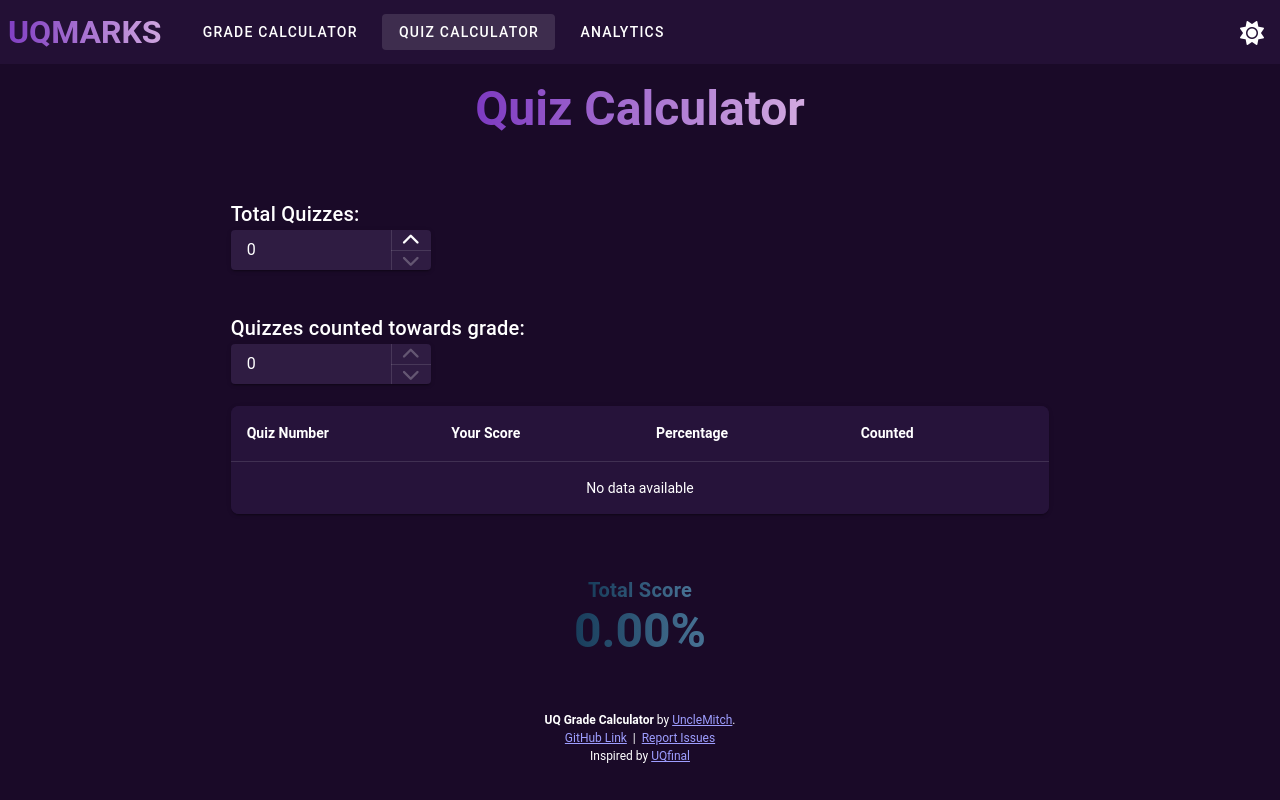
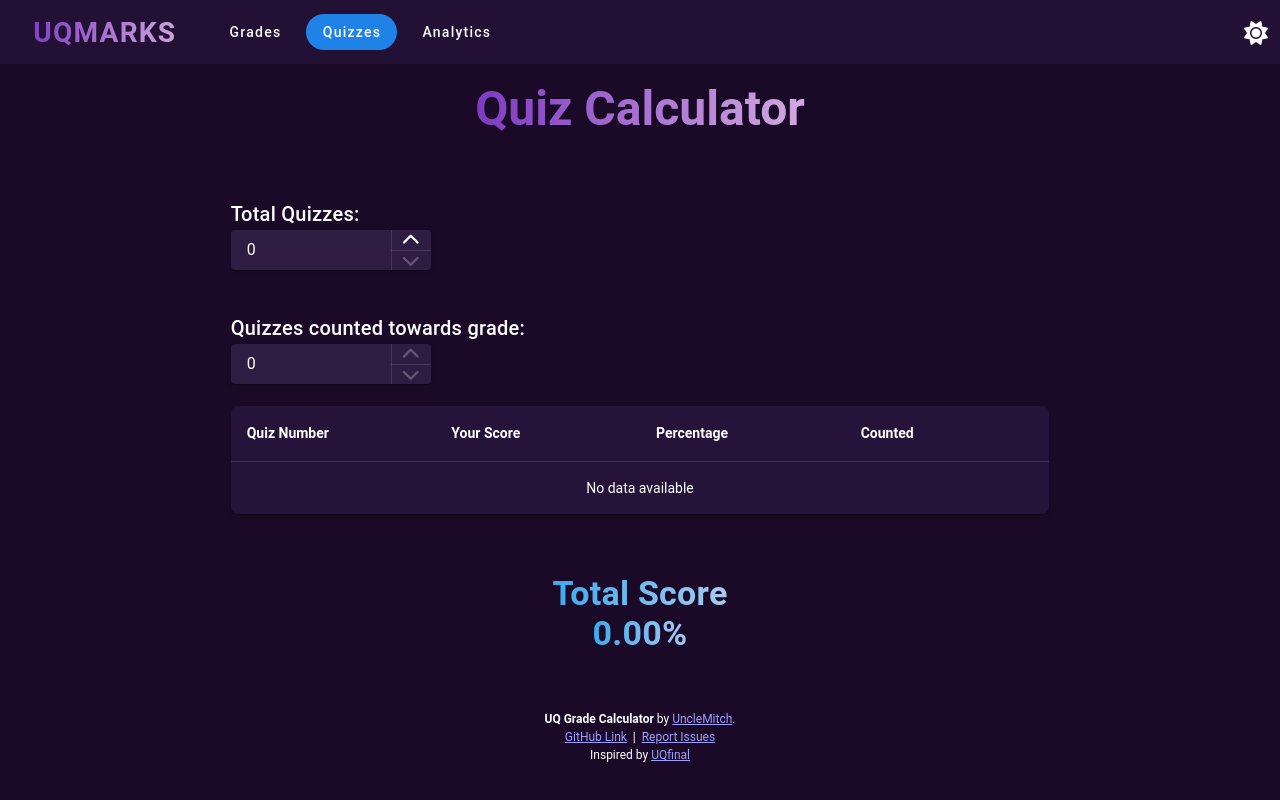
Before and after one commit to Uncle-Mitch/uqmarks, a Vue app in the folder react-app/: page /quiz in a window 1280 px wide. Built offline with nearby package versions, Linux system fonts and the light colour scheme.

Commit message:
New website design

```diff
--- a/react-app/src/components/NavBar.vue
+++ b/react-app/src/components/NavBar.vue
@@ -1,5 +1,5 @@
 <template>
-    <v-navigation-drawer v-model="sidebar" app temporary>
+    <v-navigation-drawer v-model="sidebar" app temporary location="right">
         <v-list>
             <v-list-item v-for="item in menuItems" :key="item.title" :to="item.path">
                 {{ item.title }}
@@ -8,13 +8,15 @@
     </v-navigation-drawer>
 
     <v-toolbar app :color="navbarColor" flat class="px-0">
-        <span class="d-md-none">
-            <v-btn icon @click="sidebar = true">
-                <v-icon class="fas fa-bars" style="font-size: 20px" />
-            </v-btn>
-        </span>
-        <div class="d-flex align-center" style="gap: 16px">
-            <router-link to="/" style="align-items: center">
+        <div class="d-flex align-center" style="gap: 12px">
+            <v-btn
+                @click="navigateHome"
+                style="align-items: center"
+                active-class=""
+                variant="text"
+                class="nav-btn ml-2"
+                rounded="xl"
+            >
                 <GradientText
                     :from="theme.global.current.value.colors.titleGradientFrom"
                     :to="theme.global.current.value.colors.titleGradientTo"
@@ -23,9 +25,17 @@
                 >
                     UQMARKS
                 </GradientText>
-            </router-link>
+            </v-btn>
             <div class="d-none d-md-flex" style="gap: 8px">
-                <v-btn v-for="item in menuItems" :key="item.title" :to="item.path" variant="text" class="nav-btn">
+                <v-btn
+                    v-for="item in menuItems"
+                    :key="item.title"
+                    :to="item.path"
+                    variant="text"
+                    class="nav-btn"
+                    rounded="xl"
+                    :class="{ 'v-btn--active': item.title === 'Grades' && isGradeCalculatorActive }"
+                >
                     {{ item.title }}
                 </v-btn>
             </div>
@@ -34,15 +44,20 @@
         <v-btn icon @click="toggleTheme">
             <v-icon>{{ isDark ? "fas fa-sun" : "fas fa-moon" }}</v-icon>
         </v-btn>
+        <span class="d-md-none">
+            <v-btn icon @click="toggleSidebar">
+                <v-icon class="fas fa-bars" style="font-size: 20px" />
+            </v-btn>
+        </span>
     </v-toolbar>
 </template>
 
 <script setup lang="ts">
-import { computed, ref, watch } from "vue";
-import { useRoute } from "vue-router";
+import { computed, onMounted, ref, watch } from "vue";
+import { useRoute, useRouter } from "vue-router";
 import { useTheme } from "vuetify";
-import logo from "@/assets/images/uqmarks_logo.png";
 import GradientText from "./GradientText.vue";
+import { useBreakpoints } from "@vueuse/core";
 
 const route = useRoute();
 const tab = ref(route.path);
@@ -50,17 +65,50 @@ const sidebar = ref(false);
 const theme = useTheme();
 const isDark = ref(theme.global.current.value.dark);
 const navbarColor = computed(() => theme.global.current.value.colors.navbar);
+const router = useRouter();
+
+onMounted(() => {
+    const savedTheme = localStorage.getItem("theme");
+    if (savedTheme) {
+        theme.global.name.value = savedTheme === "dark" ? "dark" : "light";
+        isDark.value = theme.global.current.value.dark;
+    } else {
+        theme.global.name.value = "dark";
+    }
+});
 
 function toggleTheme() {
     theme.global.name.value = theme.global.current.value.dark ? "light" : "dark";
     isDark.value = theme.global.current.value.dark;
+    localStorage.setItem("theme", isDark.value ? "dark" : "light");
+}
+
+const breakpoints = useBreakpoints({
+    mobile: 0,
+    tablet: 600,
+    desktop: 1024,
+});
+
+const isMobile = computed(() => breakpoints.smallerOrEqual("tablet").value);
+
+function toggleSidebar() {
+    if (isMobile.value) {
+        sidebar.value = !sidebar.value;
+    }
+}
+function navigateHome() {
+    router.push("/");
 }
 
 const menuItems = [
-    { title: "Grade Calculator", path: "/" },
-    { title: "Quiz Calculator", path: "/quiz" },
+    { title: "Grades", path: "/" },
+    { title: "Quizzes", path: "/quiz" },
     { title: "Analytics", path: "/analytics" },
 ];
+
+const isGradeCalculatorActive = computed(() => {
+    return route.path === "/" || route.path === "/course";
+});
 
 watch(
     () => route.path,
@@ -70,13 +118,14 @@ watch(
 );
 </script>
 
-<style scoped>
-.nav-btn {
-    &:hover {
-        background-color: #b266ff !important;
-    }
+<style lang="scss" scoped>
+:deep(.v-btn .v-btn__content) {
+    text-transform: none !important;
 }
-
+:deep(.v-btn--active) {
+    color: #ffffff !important;
+    background-color: rgb(var(--v-theme-accent)) !important;
+}
 .sidebar {
     background-color: #48206c;
 }
--- a/react-app/src/pages/Analytics.vue
+++ b/react-app/src/pages/Analytics.vue
@@ -10,11 +10,12 @@
         </GradientText>
         <v-container fluid class="analytics-bg mt-6">
             <v-row justify="start">
-                <v-tabs v-model="tab" class="custom-tabs" slider-color="#485fc7" align-tabs="start">
-                    <v-tab value="home">Total Searches</v-tab>
-                    <v-tab value="courses">Course Ranking</v-tab>
-                    <v-tab value="hourly">Hourly Usage</v-tab>
-                </v-tabs>
+                <v-btn-toggle v-model="tab" rounded="pill" class="pill-toggle" group>
+                    <div class="pill-slider" :style="sliderStyle"></div>
+                    <v-btn value="home" variant="flat" rounded="pill">Total Searches</v-btn>
+                    <v-btn value="courses" variant="flat" rounded="pill">Course Ranking</v-btn>
+                    <v-btn value="hourly" variant="flat" rounded="pill">Hourly Usage</v-btn>
+                </v-btn-toggle>
             </v-row>
 
             <v-row justify="center" class="mt-6">
@@ -44,7 +45,7 @@ import GradientText from "../components/GradientText.vue";
 const baseUrl = import.meta.env.VITE_API_BASE_URL;
 
 const tab = ref("home");
-const iframeSrc = computed(() => `${baseUrl}/dash/${tab.value}`);
+const iframeSrc = computed(() => `${baseUrl}/dash/${tab.value}?darkmode=${isDarkMode.value}`);
 const breakpoints = useBreakpoints({
     mobile: 0,
     tablet: 600,
@@ -52,8 +53,17 @@ const breakpoints = useBreakpoints({
 });
 const isMobile = breakpoints.smaller("tablet"); // < 600px
 const theme = useTheme();
-const from = computed(() => (theme.global.current.value.dark ? "#AF7DE0" : "#A855F7"));
-const to = computed(() => (theme.global.current.value.dark ? "#6E32A8" : "#F472B6"));
+const isDarkMode = computed(() => theme.global.current.value.dark);
+
+const buttons = ["home", "courses", "hourly"];
+const sliderStyle = computed(() => {
+    const index = buttons.indexOf(tab.value);
+    const percent = 100 / buttons.length;
+    return {
+        left: `${index * percent}%`,
+        width: `${percent}%`,
+    };
+});
 </script>
 
 <style lang="scss" scoped>
@@ -74,4 +84,23 @@ const to = computed(() => (theme.global.current.value.dark ? "#6E32A8" : "#F472B
     border-radius: 18px;
     margin-top: 50px;
 }
+
+.pill-toggle {
+    background-color: rgb(var(--v-theme-surface));
+    padding: 4px;
+    border-radius: 9999px;
+}
+
+.pill-toggle .v-btn {
+    background-color: transparent !important;
+    color: var(--v-theme-on-surface) !important;
+    text-transform: none;
+    font-weight: 500;
+}
+
+.pill-toggle .v-btn.v-btn--active {
+    background-color: rgb(var(--v-theme-accent)) !important;
+    color: white !important;
+    box-shadow: none !important;
+}
 </style>
--- a/react-app/src/pages/Quiz.vue
+++ b/react-app/src/pages/Quiz.vue
@@ -91,11 +91,11 @@
 
         <v-row justify="center" class="mt-12">
             <v-col cols="12" md="5">
-                <GradientText from="#183D5B" to="#487395" tag="h4" class="text-primary text-h6 font-weight-bold">
+                <GradientText :from="fromColor" :to="toColor" tag="h4" class="text-primary text-h4 font-weight-bold">
                     Total Score
                 </GradientText>
                 <br></br>
-                <GradientText from="#183D5B" to="#487395" tag="h1" class="text-primary text-h3 font-weight-bold">
+                <GradientText :from="fromColor" :to="toColor" tag="h4" class="text-primary text-h4 font-weight-bold">
                     {{ totalScore.toFixed(2) }}%
                 </GradientText>
             </v-col>
@@ -109,8 +109,8 @@ import { useTheme } from "vuetify";
 import GradientText from "../components/GradientText.vue";
 
 const theme = useTheme();
-const from = computed(() => (theme.global.current.value.dark ? "#AF7DE0" : "#A855F7"));
-const to = computed(() => (theme.global.current.value.dark ? "#6E32A8" : "#F472B6"));
+const fromColor = computed(() => theme.global.current.value.colors.secondaryTextGradientFrom);
+const toColor = computed(() => theme.global.current.value.colors.secondaryTextGradientTo);
 
 interface Quiz {
     key: number;
--- a/react-app/src/plugins/vuetify.ts
+++ b/react-app/src/plugins/vuetify.ts
@@ -23,12 +23,14 @@ export const vuetify = createVuetify({
                     secondary: "#652C9E",
                     background: "#FBFBFD",
                     warning: "#FFD700",
-                    surface: "#FAF7FF",
+                    surface: "#F5F5F7",
+                    surfacedark: "#D1C7E2",
                     navbar: "#F7EFFF",
                     titleGradientFrom: "#652C9E",
                     titleGradientTo: "#E226B6",
                     secondaryTextGradientFrom: "#183D5B",
                     secondaryTextGradientTo: "#487395",
+                    accent: "#0071E3",
                 },
             },
             dark: {
@@ -36,7 +38,7 @@ export const vuetify = createVuetify({
                 colors: {
                     error: "#F14668",
                     primary: "#AF7DE0",
-                    secondary: "#6E32A8",
+                    secondary: "#7C52A5",
                     background: "#1A0A28",
                     warning: "#FFD700",
                     navbar: "#231035",
@@ -45,6 +47,7 @@ export const vuetify = createVuetify({
                     titleGradientTo: "#D2AAE0",
                     secondaryTextGradientFrom: "#3AACEE",
                     secondaryTextGradientTo: "#A9CAEF",
+                    accent: "#0071E3",
                 },
             },
         },
```
Also changed, not shown: react-app/src/pages/Course.vue (+60 -16 lines).
